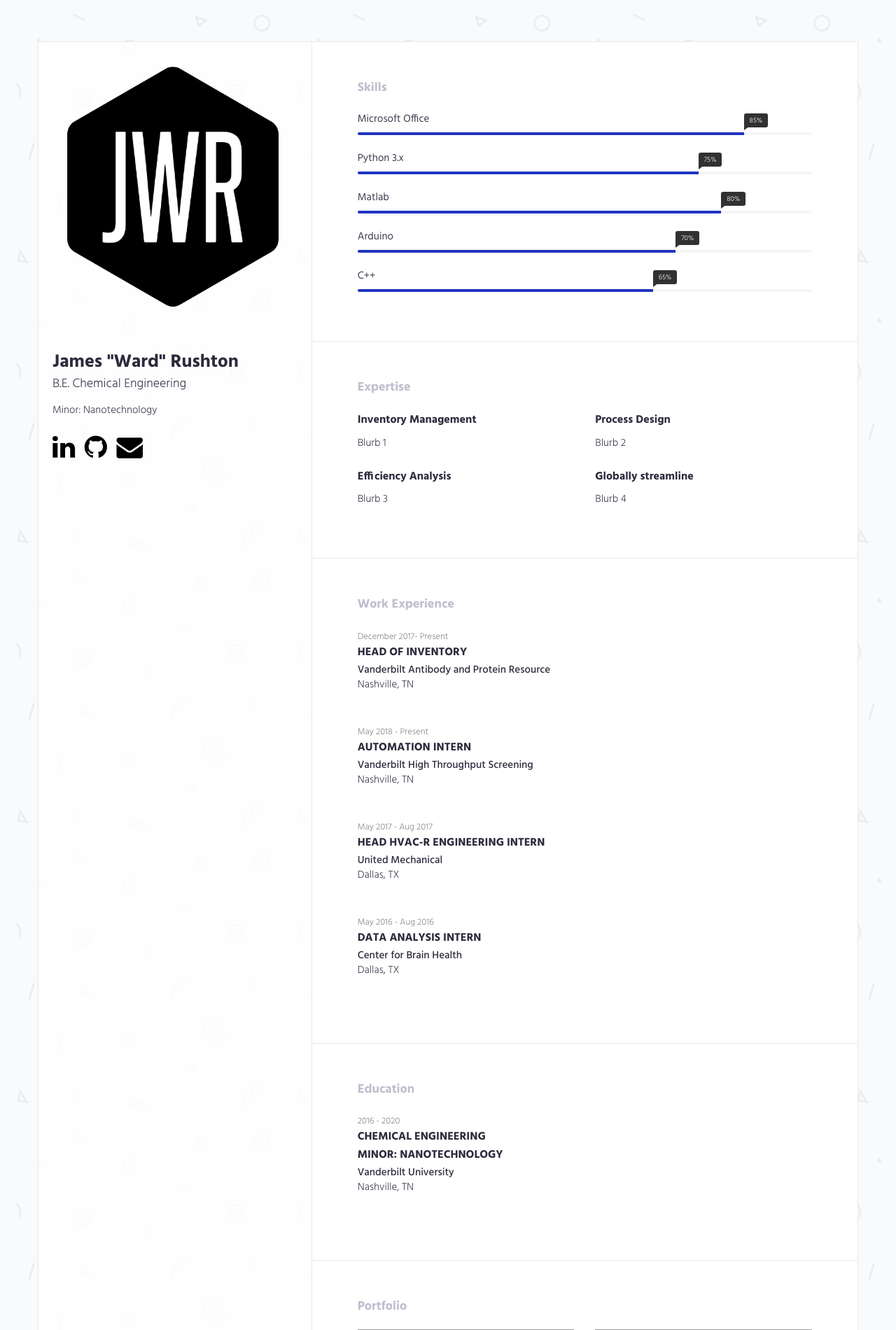
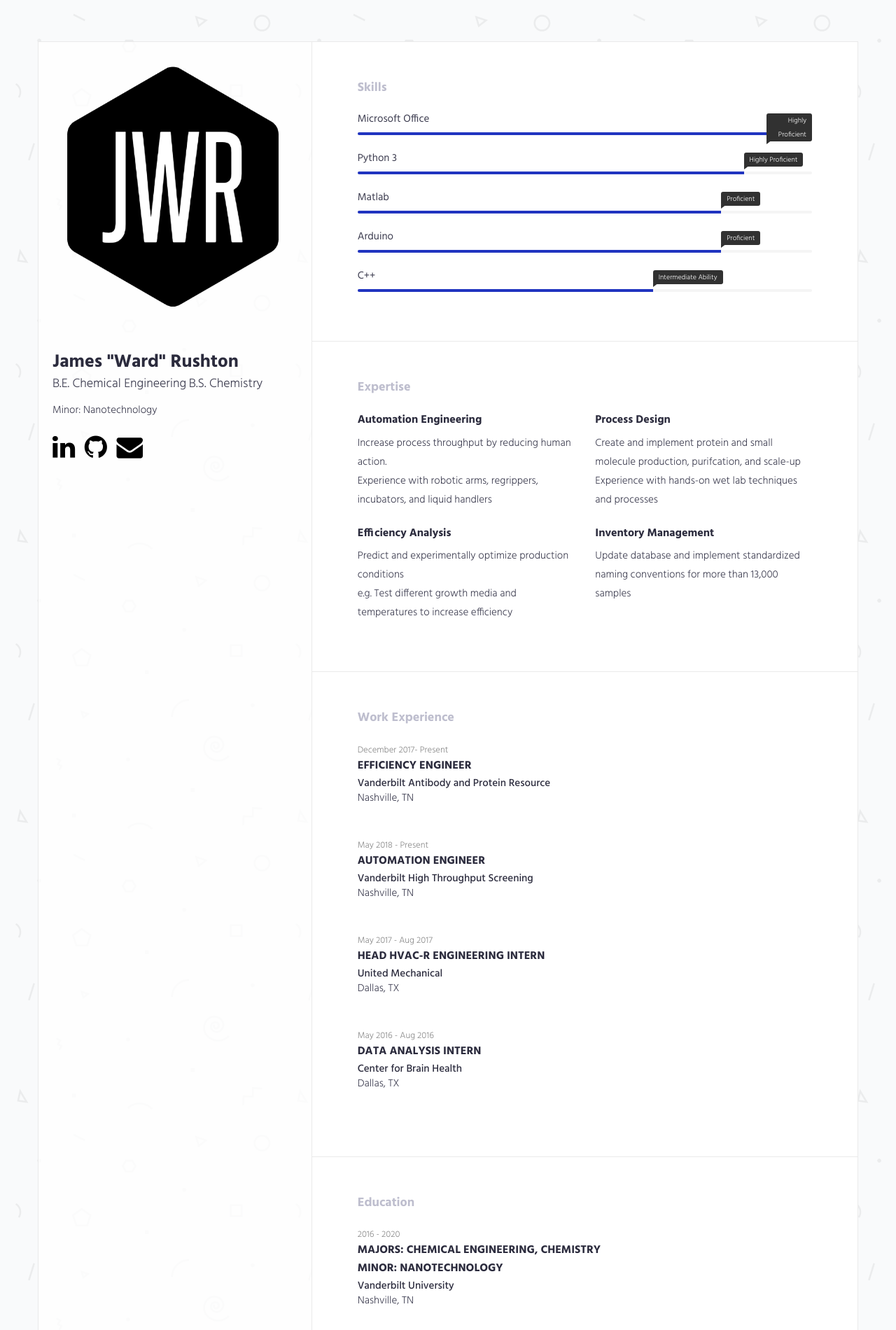
Before and after one commit to wardrush/resume_website, a Flask app: page / in a window 1280 px wide. Shown: the top 1900 px of the page at 70% size. Run offline with Flask 2, Linux system fonts and the light colour scheme; some libraries are stand-ins or nearby versions; grey boxes are pictures that could not be loaded.

Commit message:
Added preliminary Descriptions

```diff
--- a/app/templates/index.html
+++ b/app/templates/index.html
@@ -25,20 +25,22 @@
         </div>
     </div>
 
+    <!-- Skills Progress Bar -->
+    <div class="columns-block container">
         <!-- Left side profile -->
-        <div class="columns-block container">
         <div class="left-col-block blocks">
             <header class="header theiaStickySidebar">
                 <div class="profile-img">
-                        <img src={{ url_for('static', filename = 'img/img-profile.png') }}  class="img-responsive" alt=""/>
+                    <img src={{ url_for('static', filename = 'img/img-profile.png') }}  class="img-responsive"
+                         alt="Black hexagon with JWR in white lettering"/>
                 </div>
-
 
 
                 <div class="content">
                     <div class="col-sm-offset-0">
                         <h1>James "Ward" Rushton</h1>
                         <span class="lead">B.E. Chemical Engineering</span>
+                        <span class="lead">B.S. Chemistry</span>
                         <div class="about-text">
                             <p>Minor: Nanotechnology</p>
                         </div>
@@ -52,7 +54,7 @@
                             <i class="fa fa-linkedin" style="font-size: 2.5em;"></i></a></li>
                         <li class="list-inline-item"><a href="https://github.com/wardrush" target="_blank">
                             <i class="fa fa-github" style="font-size: 2.5em;"></i></a></li>
-                          <li class="list-inline-item"><a href="mailto:wardrushton@gmail.com" target="_blank">
+                        <li class="list-inline-item"><a href="mailto:wardrushton@gmail.com">
                             <i class="fa fa-envelope" style="font-size: 2.5em;"></i></a></li>
                     </ul>
                 </div>
@@ -60,10 +62,9 @@
         </div> <!-- End of Left Col Blocks -->
 
 
-
         <!-- Start of the Right Panel -->
+        <div class="right-col-block blocks">
             <!-- Skills Progress Bar -->
-        <div class="right-col-block blocks">
             <section class="section-wrapper skills-wrapper">
                 <div class="container-fluid">
                     <div class="row">
@@ -79,40 +80,50 @@
                                 <div class="progress-item">
                                     <span class="progress-title">Microsoft Office</span>
                                     <div class="progress">
-                                        <div class="progress-bar" role="progressbar" aria-valuenow="85" aria-valuemin="0"
-                                             aria-valuemax="100" style="width: 85%"><span class="progress-percent"> 85%</span>
+                                        <div class="progress-bar" role="progressbar" aria-valuenow="85"
+                                             aria-valuemin="0"
+                                             aria-valuemax="100" style="width: 90%"><span
+                                                class="progress-percent"> Highly Proficient</span>
                                         </div>
                                     </div>
                                 </div>
                                 <div class="progress-item">
-                                    <span class="progress-title">Python 3.x</span>
+                                    <span class="progress-title">Python 3</span>
                                     <div class="progress">
-                                        <div class="progress-bar" role="progressbar" aria-valuenow="75" aria-valuemin="0"
-                                             aria-valuemax="100" style="width: 75%"><span class="progress-percent"> 75%</span>
+                                        <div class="progress-bar" role="progressbar" aria-valuenow="75"
+                                             aria-valuemin="0"
+                                             aria-valuemax="100" style="width: 85%"><span
+                                                class="progress-percent"> Highly Proficient</span>
                                         </div>
                                     </div>
                                 </div>
                                 <div class="progress-item">
                                     <span class="progress-title">Matlab</span>
                                     <div class="progress">
-                                        <div class="progress-bar" role="progressbar" aria-valuenow="80" aria-valuemin="0"
-                                             aria-valuemax="100" style="width: 80%;"><span class="progress-percent"> 80%</span>
+                                        <div class="progress-bar" role="progressbar" aria-valuenow="80"
+                                             aria-valuemin="0"
+                                             aria-valuemax="100" style="width: 80%;"><span
+                                                class="progress-percent"> Proficient</span>
                                         </div>
                                     </div>
                                 </div>
                                 <div class="progress-item">
                                     <span class="progress-title">Arduino</span>
                                     <div class="progress">
-                                        <div class="progress-bar" role="progressbar" aria-valuenow="70" aria-valuemin="0"
-                                             aria-valuemax="100" style="width: 70%;"><span class="progress-percent"> 70%</span>
+                                        <div class="progress-bar" role="progressbar" aria-valuenow="70"
+                                             aria-valuemin="0"
+                                             aria-valuemax="100" style="width: 80%;"><span
+                                                class="progress-percent"> Proficient</span>
                                         </div>
                                     </div>
                                 </div>
                                 <div class="progress-item">
                                     <span class="progress-title">C++</span>
                                     <div class="progress">
-                                        <div class="progress-bar" role="progressbar" aria-valuenow="65" aria-valuemin="0"
-                                             aria-valuemax="100" style="width: 65%;"><span class="progress-percent"> 65%</span>
+                                        <div class="progress-bar" role="progressbar" aria-valuenow="65"
+                                             aria-valuemin="0"
+                                             aria-valuemax="100" style="width: 65%;"><span
+                                                class="progress-percent"> Intermediate Ability</span>
                                         </div>
                                     </div>
                                 </div>
@@ -121,7 +132,6 @@
                     </div>
                 </div>
             </section> <!-- End of Progress Bar -->
-
 
 
             <!-- Blurbs about self -->
@@ -139,16 +149,21 @@
                         <div class="row">
                             <div class="col-md-6">
                                 <div class="expertise-item">
-                                <h3>Inventory Management</h3>
+                                    <h3>Automation Engineering</h3>
                                     <p>
-                                    Blurb 1
+                                        Increase process throughput by reducing human action.
+                                        <br> Experience with robotic arms, regrippers, incubators, and liquid handlers
                                     </p>
                                 </div>
                             </div>
                             <div class="col-md-6">
                                 <div class="expertise-item">
                                     <h3>Process Design</h3>
-                                <p>Blurb 2</p>
+                                    <p>
+                                        Create and implement protein and small molecule production,
+                                        purifcation, and scale-up
+                                        <br> Experience with hands-on wet lab techniques and processes
+                                    </p>
                                 </div>
                             </div>
                         </div>
@@ -157,15 +172,17 @@
                                 <div class="expertise-item">
                                     <h3>Efficiency Analysis</h3>
                                     <p>
-                                    Blurb 3
+                                        Predict and experimentally optimize production conditions
+                                        <br> e.g. Test different growth media and temperatures to increase efficiency
                                     </p>
                                 </div>
                             </div>
                             <div class="col-md-6">
                                 <div class="expertise-item">
-                                <h3>Globally streamline</h3>
+                                    <h3>Inventory Management</h3>
                                     <p>
-                                    Blurb 4
+                                        Update database and implement standardized naming conventions for
+                                        more than 13,000 samples
                                     </p>
                                 </div>
                             </div>
@@ -185,13 +202,13 @@
                             <div class="col-md-12">
                                 <div class="content-item">
                                     <small>December 2017- Present</small>
-                            <h3>Head of Inventory</h3>
+                                    <h3>Efficiency Engineer</h3>
                                     <h4>Vanderbilt Antibody and Protein Resource</h4>
                                     <p>Nashville, TN</p>
                                 </div>
                                 <div class="content-item">
                                     <small>May 2018 - Present</small>
-                            <h3>Automation Intern</h3>
+                                    <h3>Automation Engineer</h3>
                                     <h4>Vanderbilt High Throughput Screening</h4>
                                     <p>Nashville, TN</p>
                                 </div>
@@ -224,7 +241,7 @@
                             <div class="col-md-12">
                                 <div class="content-item">
                                     <small>2016 - 2020</small>
-                            <h3>Chemical Engineering</h3>
+                                    <h3>Majors: Chemical Engineering, Chemistry</h3>
                                     <h3>Minor: Nanotechnology</h3>
                                     <h4>Vanderbilt University</h4>
                                     <p>Nashville, TN</p>
@@ -262,7 +279,7 @@
                                         <img src={{ url_for('static', filename='img/portfolio-2.jpg') }} alt="">
                                     </div>
                                     <div class="portfolio-info">
-                                <h3>ELab Tools</h3>
+                                        <h3>Stock Analysis</h3>
                                         <small>domain.com</small>
                                     </div>
                                 </a>
@@ -306,35 +323,46 @@
                         <div class="row">
                             <div class="col-md-12">
                                 <div class="content-item">
-                            <h3>Theater</h3>
-                            <p>Proactively extend market-driven e-tailers rather than enterprise-wide supply chains.
-                                Collaboratively embrace 24/7 processes rather than adaptive users. Seamlessly monetize
-                                alternative e-business.</p>
+                                    <h3>Technical Theater</h3>
+                                    <p>
+                                        Two semesters as technical director for Vanderbilt Off Broadway
+                                        <br>Three Semesters working in technical theater
+                                    </p>
                                 </div>
                                 <div class="content-item">
                                     <h3>Water Polo</h3>
-                            <p>Assertively grow optimal methodologies after viral technologies. Appropriately develop
-                                frictionless technology for adaptive functionalities. Competently iterate functionalized
-                                networks for best-of-breed services.</p>
+                                    <p>
+                                        Two semesters treasurer managing more than $5,000
+                                        <br> Manage team logistics (e.g. Hotel reservations, transportation, food
+                                    </p>
                                 </div>
                                 <div class="content-item">
                                     <h3>Woodworking</h3>
-                            <p>Dramatically utilize superior infomediaries whereas functional core competencies.
-                                Enthusiastically repurpose synergistic vortals for customer directed portals. Interactively
-                                pursue sustainable leadership via.</p>
+                                    <p>
+                                        High proficiency in wood fabrication and general woodworking techniques
+                                        <br> Three years of wood sculpture
+                                        <br> Five years of furniture building
+                                    </p>
+                                </div>
+                                <div class="content-item">
+                                    <h3>Business Manager</h3>
+                                    <p>
+                                        Two years as business manager for The Original Cast managing more than $80,000
+                                        total&mdash;more than $40,000 each year
+                                        <br> Create and distribute specific budgets to each member of the board for more
+                                        modular management
+                                        <br> Create quick guide for using Vanderbilt's accounting system for general
+                                        student body
+
+                                    </p>
                                 </div>
                             </div>
                         </div>
                     </div>
                 </section> <!-- End of Interests -->
-
-
-
             </div> <!-- End of Sticky Sidebar -->
-    </div> <!-- End of Rigth Col Blocks? -->
         </div> <!-- End of Right Col Blocks -->
-
-
+    </div> <!-- End of Blocks -->
 
 
     <!-- jquery -->
@@ -344,7 +372,6 @@
     <script src={{ url_for('static', filename = 'js/bootstrap.min.js') }}></script>
     <script src={{ url_for('static', filename = 'js/theia-sticky-sidebar.js') }}></script>
     <script src={{ url_for('static', filename = 'js/scripts.js') }}></script>
-    </div>
 </div> <!-- End of Main Wrapper -->
 </body> <!-- End of Body -->
 </html>
```
Also changed, not shown: 1 other file. Lines whose indentation alone changed are shown as unchanged.
